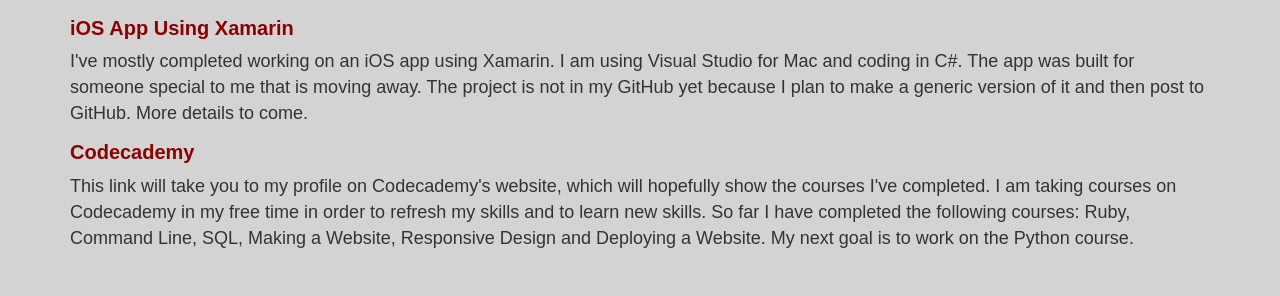
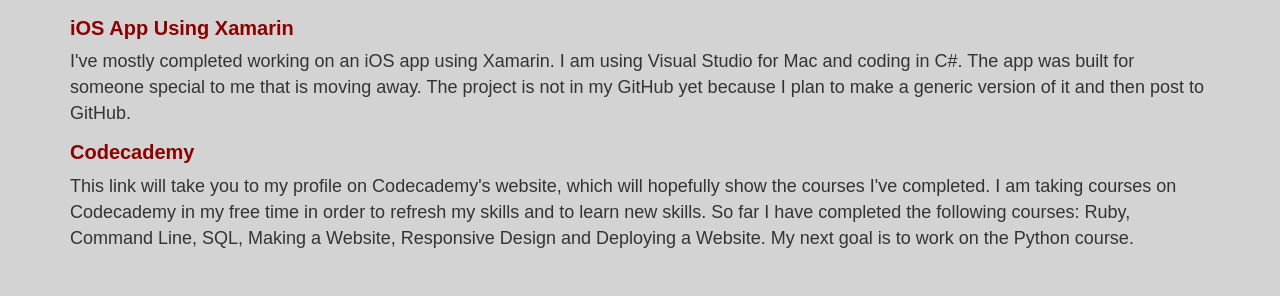
Before and after one commit to ztamayo/ztamayo.github.io, a Jekyll site: the page projects.html, which Jekyll copies as it is, in a window 1280 px wide. Shown: the part 903-1199 px from the top of the page. Built offline with Jekyll 4.4.1, drawn with Linux system fonts in a browser that asks for light colours; nearby versions of some CDN libraries.

Commit message:
Update projects.html

```diff
--- a/projects.html
+++ b/projects.html
@@ -106,7 +106,7 @@
         <h4><a id="git-links" href="https://www.xamarin.com/" target="_blank"><b>iOS App Using Xamarin</b></a></h4>
         <p id="projects">I've mostly completed working on an iOS app using Xamarin. I am using Visual Studio for Mac and coding in C#. The app was built
         for someone special to me that is moving away. The project is not in my GitHub yet because I plan to make a generic version of it and then
-        post to GitHub. More details to come.</p>
+        post to GitHub.</p>
 
         <h4><a id="git-links" href="https://www.codecademy.com/ztamayo" target="_blank"><b>Codecademy</b></a></h4>
         <p id="projects">This link will take you to my profile on Codecademy's website, which will hopefully show the
```
